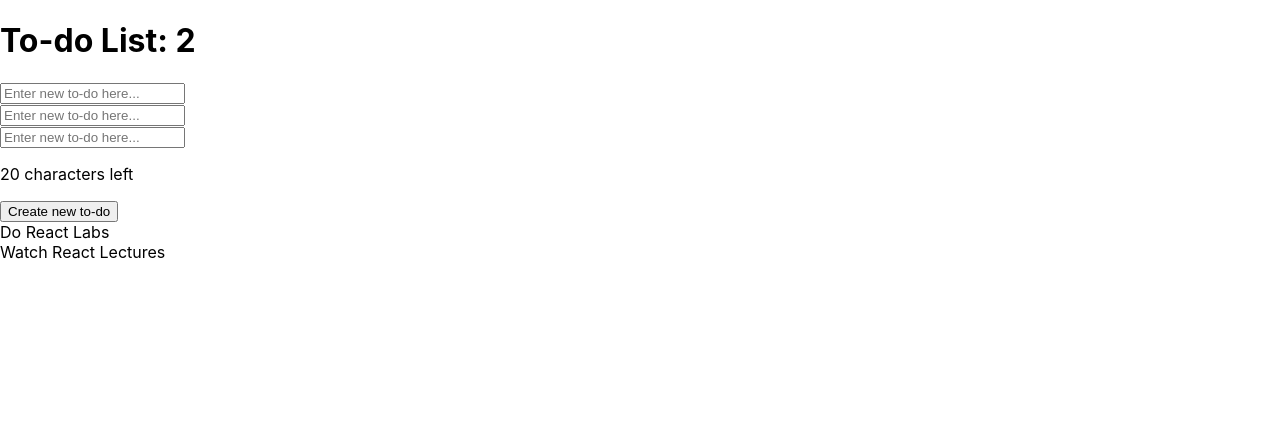
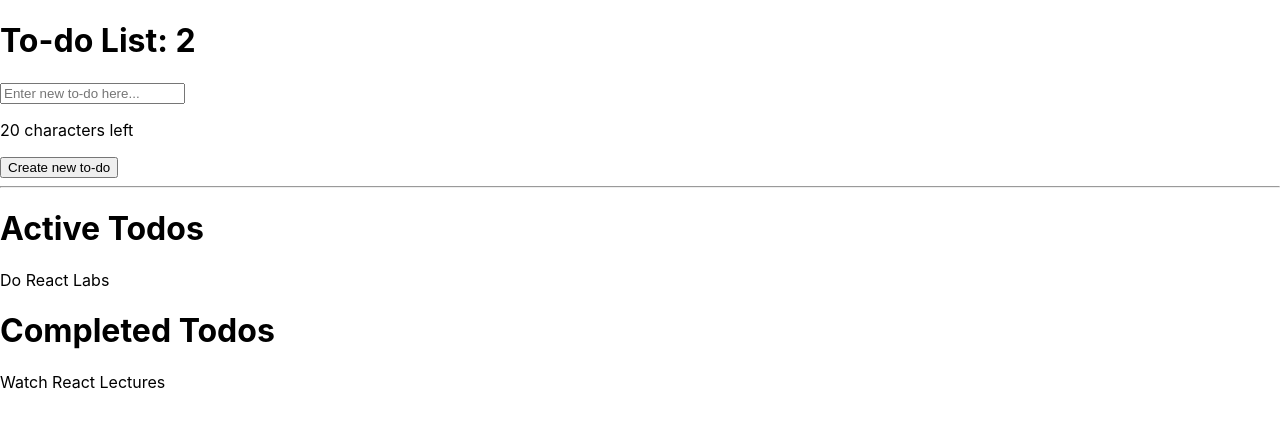
Before and after one commit to yani82/flat-todo, a React (Create React App) app: page / in a window 1280 px wide. Shown: the top 428 px of the page. Built offline with nearby package versions, Linux system fonts and the light colour scheme.

Commit message:
separated todos list to active and completed

```diff
--- a/src/App.js
+++ b/src/App.js
@@ -12,8 +12,8 @@ state = {
 };
 
 addNewTodo = (newTodoObject) => {
+  // Here is where we would make an API call to persist the new todo object
   const newTodosState = this.state.todos.concat(newTodoObject);
-//   // const newTodosState = [...this.state.todos, newTodoObject];
   this.setState({
       todos: newTodosState,
     });
@@ -30,14 +30,28 @@ addNewTodo = (newTodoObject) => {
 // };
 
   render() {
-    const todoElements = this.state.todos.map((todo) => (
+    const activeTodos = this.state.todos.filter(function(todo){
+      return !todo.completed
+    })
+    const completedTodos = this.state.todos.filter(function(todo)
+    {
+      return todo.completed
+    })
+    const activeTodoElements = activeTodos.map((todo) => (
+      <TodoListItem key={todo.id} todo={todo} />
+    ));
+    const completedTodoElements = completedTodos.map((todo) => (
       <TodoListItem key={todo.id} todo={todo} />
     ));
     return (
     <div>
       <Header todos={this.state.todos} />
       <NewTodoForm todos={this.state.todos} addNewTodo={this.addNewTodo} />
-      {todoElements}
+      <hr />
+      <h1>Active Todos</h1>
+      {activeTodoElements}
+      <h1>Completed Todos</h1>
+      {completedTodoElements}
       </div>
     );
   }
--- a/src/components/NewTodoForm.js
+++ b/src/components/NewTodoForm.js
@@ -9,7 +9,6 @@ export default class NewTodoForm extends Component {
     };
 
     handleChange = (event) => {
-    debugger;
         this.setState({ [event.target.name]: event.target.value })
         // console.log("the input has changed");
       };
@@ -43,7 +42,7 @@ export default class NewTodoForm extends Component {
                 placeholder="Enter new to-do here..."
                 />
                 <br></br>
-                <input
+                {/* <input
                 onChange={this.handleChange}
                 value={this.state.dueDate}
                 name="dueDate"
@@ -58,7 +57,7 @@ export default class NewTodoForm extends Component {
                 type="text"
                 placeholder="Enter new to-do here..."
                 />
-                <br></br>
+                <br></br> */}
                 <p>{20 - this.state.newTodo.length} characters left</p>
                 <button type="submit">Create new to-do</button>
                 </form>
```
